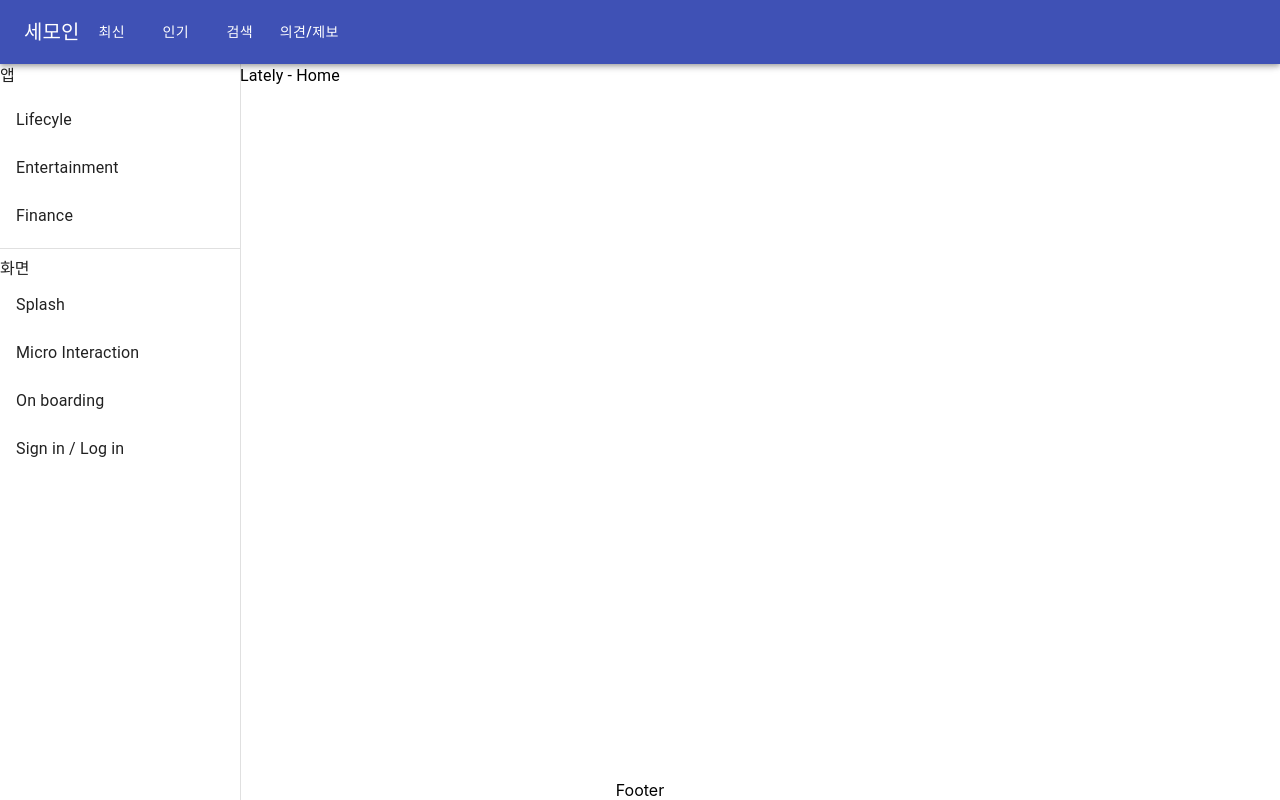
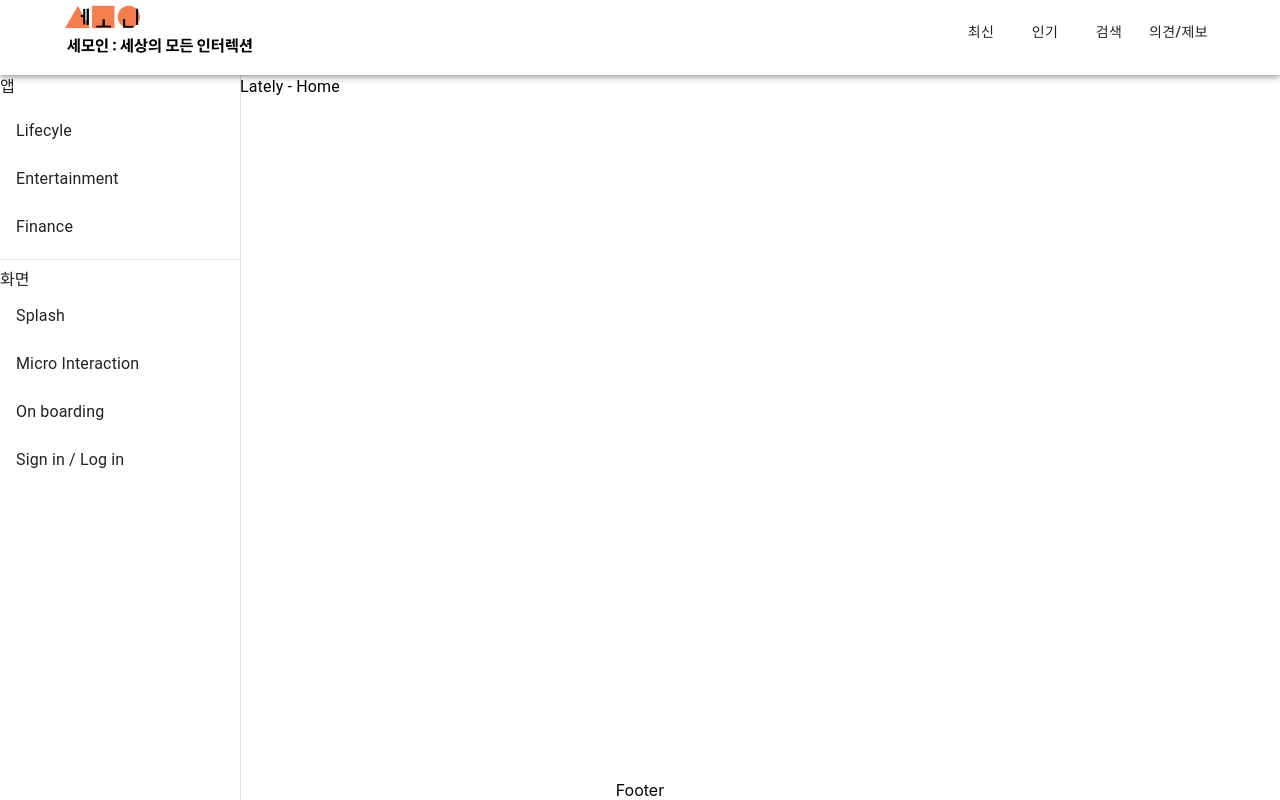
Before and after one commit to songyosub/ykeydev.github.io, a React (Create React App) app: page / in a window 1280 px wide. Built offline with nearby package versions, Linux system fonts and the light colour scheme.

Commit message:
메뉴 레이아웃 수정

```diff
--- a/src/Header.js
+++ b/src/Header.js
@@ -7,6 +7,7 @@ import {
     makeStyles
   } from "@material-ui/core";
   import { Link as RouterLink } from "react-router-dom";
+  import imgfile from './img/smi_logo.png'
 
 const Header = () => {
     const menuList = [
@@ -31,17 +32,34 @@ const Header = () => {
       const useStyles = makeStyles((theme) =>({
         appBar: {
           position: 'fixed',
-            zIndex: theme.zIndex.drawer + 1,
+          zIndex: theme.zIndex.drawer + 1,
+          background:'white',
+          height: '75px'
         },
+        logo:{
+          height:'50px',
+          marginLeft:'40px',
+        },
+        logo_div:{
+          flexGrow: 1
+        },
+        button_div:{
+          marginRight:'40px'
+        }
       })
     )
     const classes = useStyles();
 
 
     const mainLogo = (
+      /*
         <Typography variant="h6" component="h1">
             세모인
         </Typography>
+        */
+       <div className={classes.logo_div}>
+         <img src={imgfile} className = {classes.logo}/>
+       </div>
       );
 
     const getMenuButtons = () => {
@@ -50,7 +68,7 @@ const Header = () => {
           <Button
               {...{
               key: label,
-              color: "inherit",
+              color: "solid black",
               to: href,
               component: RouterLink
               }}
@@ -63,10 +81,10 @@ const Header = () => {
 
     return(
         <>
-            <AppBar position="fixed" className = {classes.appBar}>
+            <AppBar  position="fixed" className = {classes.appBar}>
                 <Toolbar>
                     {mainLogo}
-                    <div>{getMenuButtons()}</div>
+                    <div className={classes.button_div}>{getMenuButtons()}</div>
                 </Toolbar>
             </AppBar>
       </>
--- a/src/pages/Lately.js
+++ b/src/pages/Lately.js
@@ -32,6 +32,9 @@ const Lately = () => {
         drawerContainer: {
             overflow: 'auto',
         },
+        appBar: {
+          height: '75px'
+        },
       })
     );
     const classes = useStyles();
@@ -45,7 +48,7 @@ const Lately = () => {
             paper: classes.drawerPaper,
             }}
         >
-        <Toolbar />
+        <Toolbar className={classes.appBar}/>
         <div className={classes.drawerContainer}>
              <Typography>
               앱
@@ -71,7 +74,7 @@ const Lately = () => {
         </div>
       </Drawer>
       <main>
-        <Toolbar />
+       <Toolbar className={classes.appBar}/>
         <Typography paragraph>
                 Lately - Home
         </Typography>
```
Also changed, not shown: src/img/smi_logo.png (added).
